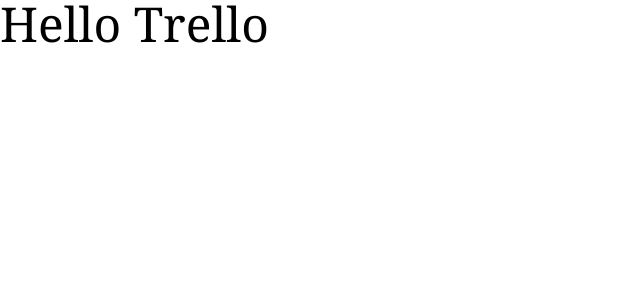
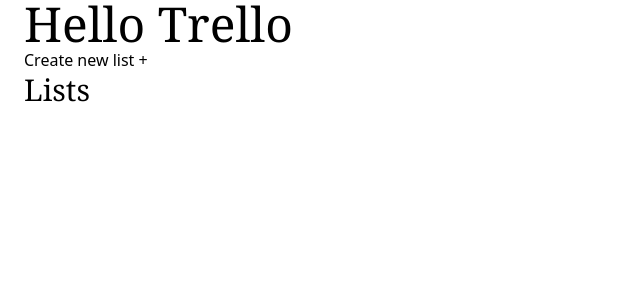
Before and after one commit to melaniebrgr/hello-trello, a React (Create React App) app: page / in a window 1280 px wide. Shown: the top 300 px of the page, without its empty margins (0-640 px from the left). Built offline with nearby package versions, Linux system fonts and the light colour scheme.

Commit message:
🎉 Inits list display

```diff
--- a/package.json
+++ b/package.json
@@ -11,6 +11,7 @@
     "@testing-library/jest-dom": "^5.11.4",
     "@testing-library/react": "^11.1.0",
     "@testing-library/user-event": "^12.1.10",
+    "ramda": "^0.27.1",
     "react": "^17.0.2",
     "react-dom": "^17.0.2",
     "react-hook-form": "^7.4.2",
--- /dev/null
+++ b/src/modules/ActivityViewer/ActivityViewer.jsx
@@ -0,0 +1,15 @@
+import { useSelector } from 'react-redux'
+import { selectLists } from './activityViewer.selectors'
+
+function ActivityViewer() {
+  const lists = useSelector(selectLists)
+
+  return (
+    <>
+      <h2>Lists</h2>
+      { lists.map(({ title }) => <p>{title}</p>) }
+    </>
+  );
+}
+
+export default ActivityViewer
--- /dev/null
+++ b/src/modules/ActivityViewer/activityViewer.selectors.js
@@ -0,0 +1,3 @@
+import * as R from 'ramda';
+
+export const selectLists = R.prop('lists')
--- a/src/modules/App/App.js
+++ b/src/modules/App/App.js
@@ -1,9 +1,13 @@
+import ListCreator from '../ListCreator/ListCreator'
+import ActivityViewer from '../ActivityViewer/ActivityViewer'
+
 function App() {
   return (
-    <>
+    <div className="px-6 pb-6">
       <h1>Hello Trello</h1>
-      <div className="px-6 pb-6" />
-    </>
+      <ListCreator />
+      <ActivityViewer />
+    </div>
   );
 }
 
--- /dev/null
+++ b/src/modules/ListCreator/ListCreator.jsx
@@ -0,0 +1,37 @@
+import { useState } from 'react';
+import { useDispatch } from 'react-redux'
+import { useForm } from "react-hook-form"
+import { v4 as uuid } from 'uuid';
+import { listCreated } from '../../store/domains/lists'
+
+function ListCreator() {
+  const [ listCreationRequested, setListCreationRequested ] = useState(false)
+  const toggleListCreationRequested = () => {
+    setListCreationRequested(!listCreationRequested)
+  }
+
+  const { register, handleSubmit, formState: { errors } } = useForm()
+  const dispatch = useDispatch()
+  const onSubmit = ({ title }) => {
+    dispatch(listCreated({ id: uuid(), title }))
+    toggleListCreationRequested()
+  }
+
+  return (
+    <>
+      { listCreationRequested
+        ? (<form onSubmit={handleSubmit(onSubmit)}>
+            <label htmlFor="title">title</label>
+            <input id="title" autoFocus placeholder="What is this list called?" {...register("title", { required: true })} />
+            {errors.question && <p>This field is required</p>}
+            <input type="submit" />
+          </form>)
+        : <p onClick={toggleListCreationRequested}>Create new list +</p>
+      }
+
+
+    </>
+  )
+}
+
+export default ListCreator
--- /dev/null
+++ b/src/store/domains/lists.js
@@ -0,0 +1,15 @@
+import { createSlice } from '@reduxjs/toolkit'
+
+export const lists = createSlice({
+  name: 'lists',
+  initialState: [],
+  reducers: {
+    listCreated: (state, action) => {
+      state.push(action.payload)
+    },
+  },
+})
+
+export const { listCreated } = lists.actions
+
+export default lists.reducer
--- a/src/store/store.js
+++ b/src/store/store.js
@@ -1,5 +1,8 @@
 import { configureStore } from '@reduxjs/toolkit'
+import listsReducer from "./domains/lists"
 
 export default configureStore({
-  reducer: {},
+  reducer: {
+    lists: listsReducer
+  },
 })
```
Also changed, not shown: 1 other file (tests, documents, lock files or other folders).
